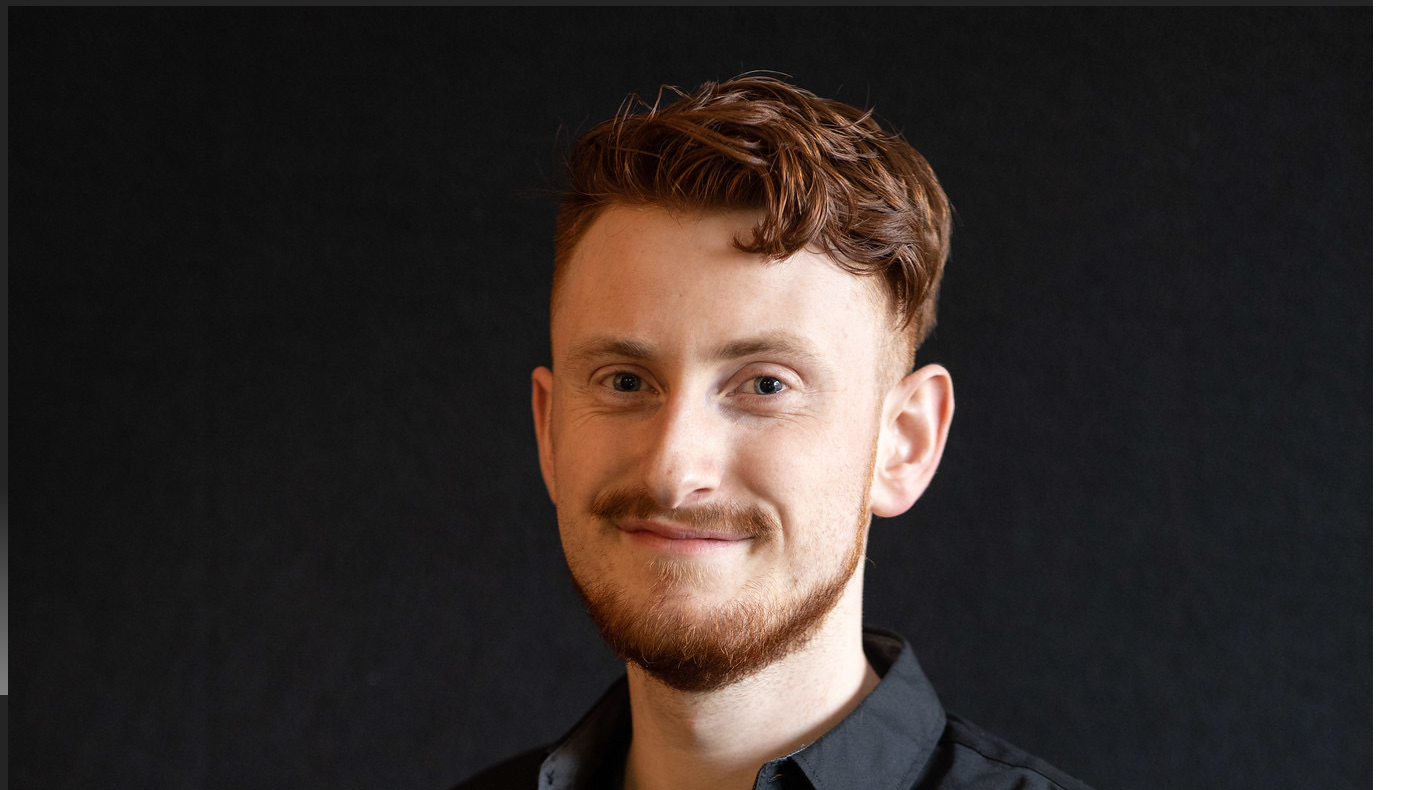
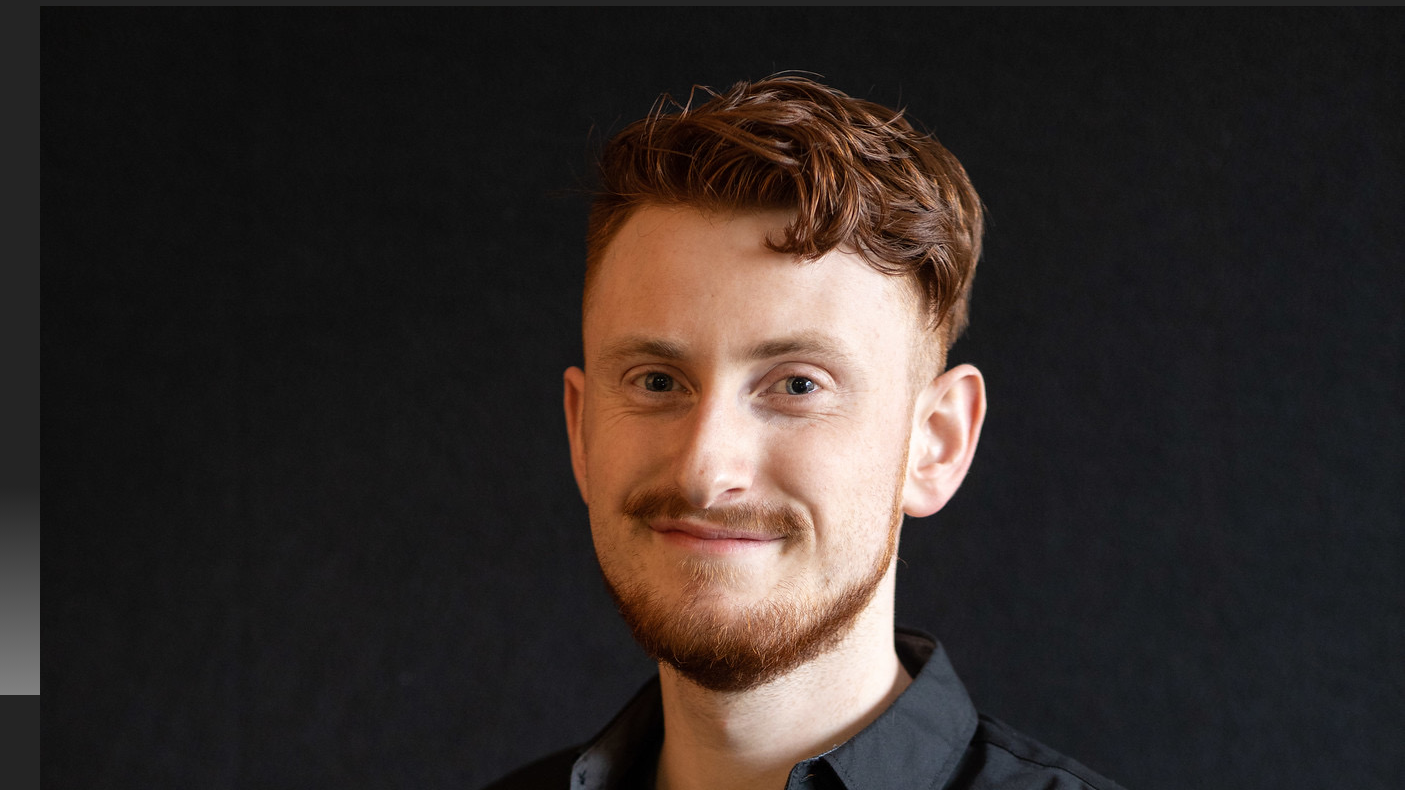
Before and after one commit to Cameron-mw/cameron-mw.github.io, a plain HTML site: page index.html in a window 1280 px wide. Shown: the part 105-895 px from the top of the page, 1405 px wide, since content can reach past the window. Drawn offline with Linux system fonts and the light colour scheme.

Commit message:
Update style.css

```diff
--- a/assets/style.css
+++ b/assets/style.css
@@ -29,6 +29,10 @@ body {
     padding: 20px;
   }
 
+.image {
+    position: absolute;
+    left: 40px
+}
 
   p {
     font-family: "Optima", sans-serif;
```
